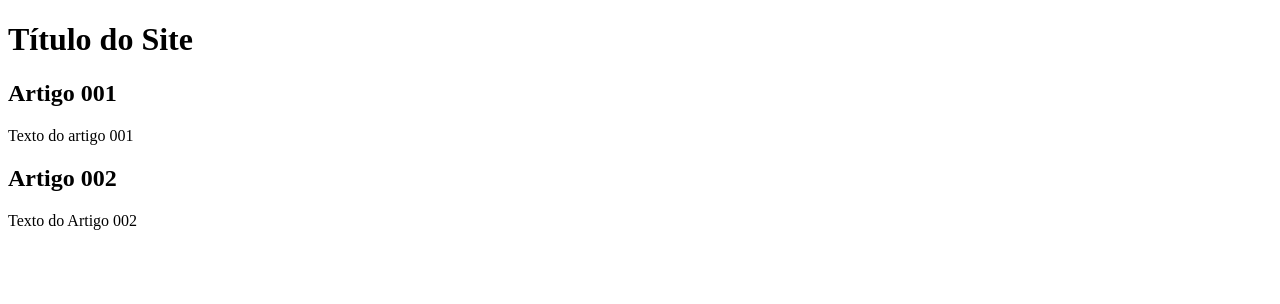
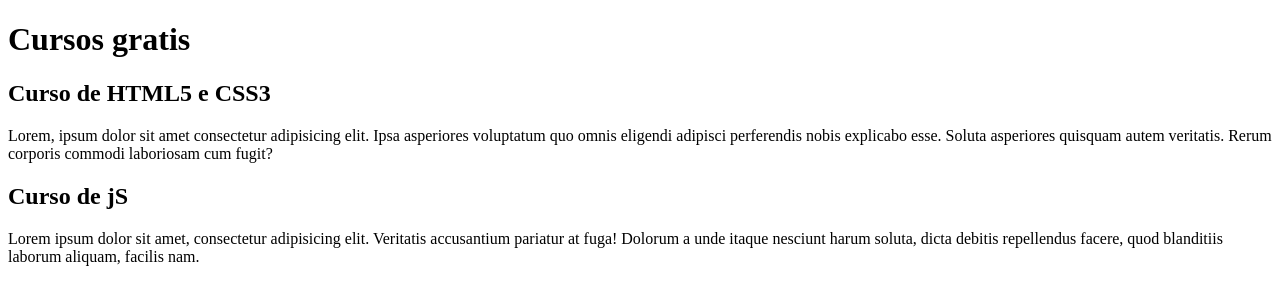
Before and after one commit to DaviMarra/projeto-site, a plain HTML site: page index.html in a window 1280 px wide. Drawn offline with Linux system fonts and the light colour scheme.

Commit message:
Comecei a escrever o conteudo

```diff
--- a/index.html
+++ b/index.html
@@ -8,15 +8,15 @@
 <body>
     <main>
         <header>
-            <h1>Título do Site</h1>
+            <h1>Cursos gratis</h1>
         </header>
         <article>
-            <h2>Artigo 001</h2>
-            <p>Texto do artigo 001</p>
+            <h2>Curso de HTML5 e CSS3</h2>
+            <p>Lorem, ipsum dolor sit amet consectetur adipisicing elit. Ipsa asperiores voluptatum quo omnis eligendi adipisci perferendis nobis explicabo esse. Soluta asperiores quisquam autem veritatis. Rerum corporis commodi laboriosam cum fugit?</p>
         </article>
         <article>
-            <h2>Artigo 002</h2>
-            <p>Texto do Artigo 002</p>
+            <h2>Curso de jS</h2>
+            <p>Lorem ipsum dolor sit amet, consectetur adipisicing elit. Veritatis accusantium pariatur at fuga! Dolorum a unde itaque nesciunt harum soluta, dicta debitis repellendus facere, quod blanditiis laborum aliquam, facilis nam.</p>
         </article>
 
     </main>
```
